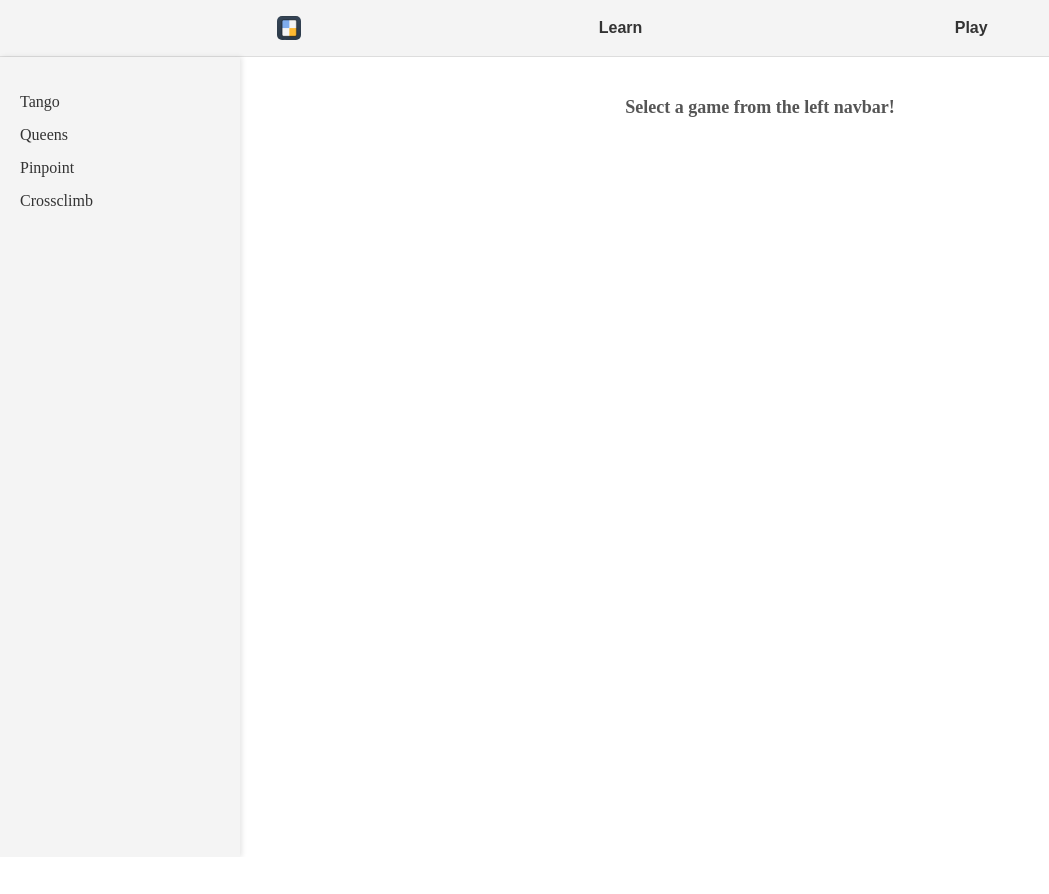
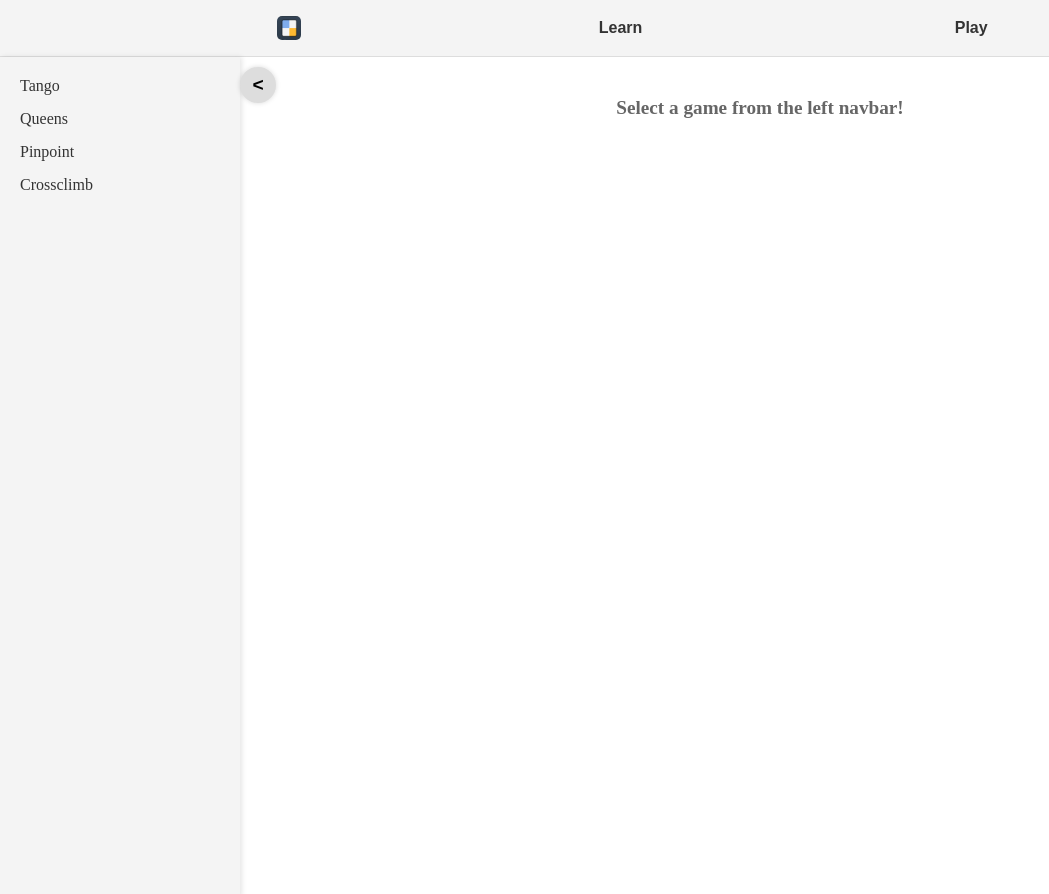
Before and after one commit to seany4ng/linkedin-games-solver, a React (Vite) app in the folder web/: page /play in a window 1280 px wide. Shown: the top 894 px of the page, without its empty margins (0-1049 px from the left). Before the commit the page ends 857 px from the top, so only its background shows below. Built offline with nearby package versions, Linux system fonts and the light colour scheme.

Commit message:
change nav bar shet

```diff
--- a/web/src/pages/LearnPage.tsx
+++ b/web/src/pages/LearnPage.tsx
@@ -1,35 +1,93 @@
-import React from 'react';
-import { BrowserRouter as Router, Routes, Route, Link } from 'react-router-dom';
+import React, { useState } from 'react';
+import { Routes, Route, NavLink } from 'react-router-dom';
 import TangoBoard from '../components/TangoBoard';
 import QueensBoard from '../components/QueensBoard';
 import '../styles/LearnPage.css';
 
 const LearnPage: React.FC = () => {
+    const [isCollapsed, setIsCollapsed] = useState(false);
+
+    const toggleNav = () => {
+        setIsCollapsed((prev) => !prev);
+    };
+
     return (
         <div className="solve-page-container">
-            <aside className="left-nav">
+            <div className="nav-container">
+                <aside className={`left-nav ${isCollapsed ? 'collapsed' : ''}`}>
                     <ul>
                         <li>
-                        <Link to="/solve/tango" className="solve-nav-link">Tango</Link>
+                            <NavLink
+                                to="/solve/tango"
+                                className={({ isActive }) =>
+                                    isActive ? 'solve-nav-link active' : 'solve-nav-link'
+                                }
+                            >
+                                Tango
+                            </NavLink>
                         </li>
                         <li>
-                        <Link to="/solve/queens" className="solve-nav-link">Queens</Link>
+                            <NavLink
+                                to="/solve/queens"
+                                className={({ isActive }) =>
+                                    isActive ? 'solve-nav-link active' : 'solve-nav-link'
+                                }
+                            >
+                                Queens
+                            </NavLink>
                         </li>
                         <li>
-                        <Link to="/solve/pinpoint" className="solve-nav-link">Pinpoint</Link>
+                            <NavLink
+                                to="/solve/pinpoint"
+                                className={({ isActive }) =>
+                                    isActive ? 'solve-nav-link active' : 'solve-nav-link'
+                                }
+                            >
+                                Pinpoint
+                            </NavLink>
                         </li>
                         <li>
-                        <Link to="/solve/crossclimb" className="solve-nav-link">Crossclimb</Link>
+                            <NavLink
+                                to="/solve/crossclimb"
+                                className={({ isActive }) =>
+                                    isActive ? 'solve-nav-link active' : 'solve-nav-link'
+                                }
+                            >
+                                Crossclimb
+                            </NavLink>
                         </li>
                     </ul>
                 </aside>
+
+                <button className="toggle-button" onClick={toggleNav}>
+                    {isCollapsed ? '>' : '<'}
+                </button>
+            </div>
+
             <main className="learn-content">
                 <Routes>
                     <Route path="tango" element={<TangoBoard />} />
                     <Route path="queens" element={<QueensBoard />} />
-                    <Route path="pinpoint" element={<div className="placeholder-page">Pinpoint Page Content TBD</div>} />
-                    <Route path="crossclimb" element={<div className="placeholder-page">Crossclimb Page Content TBD</div>} />
-                    <Route path="*" element={<div className="placeholder-page">Select a game from the left navbar!</div>} />
+                    <Route
+                        path="pinpoint"
+                        element={
+                            <div className="placeholder-page">Pinpoint Page Content TBD</div>
+                        }
+                    />
+                    <Route
+                        path="crossclimb"
+                        element={
+                            <div className="placeholder-page">Crossclimb Page Content TBD</div>
+                        }
+                    />
+                    <Route
+                        path="*"
+                        element={
+                            <div className="placeholder-page">
+                                Select a game from the left navbar!
+                            </div>
+                        }
+                    />
                 </Routes>
             </main>
         </div>
--- a/web/src/pages/PlayPage.tsx
+++ b/web/src/pages/PlayPage.tsx
@@ -1,35 +1,93 @@
-import React from 'react';
-import { BrowserRouter as Router, Routes, Route, Link } from 'react-router-dom';
+import React, { useState } from 'react';
+import { Routes, Route, NavLink } from 'react-router-dom';
 import '../styles/PlayPage.css';
 import GeneratedTangoBoard from '../components/GeneratedTangoBoard';
 import GeneratedQueensBoard from '../components/GeneratedQueensBoard';
 
 const PlayPage: React.FC = () => {
+    const [isCollapsed, setIsCollapsed] = useState(false);
+
+    const toggleNav = () => {
+        setIsCollapsed((prev) => !prev);
+    };
+
     return (
         <div className="solve-page-container">
-            <aside className="left-nav">
+            <div className="nav-container">
+                <aside className={`left-nav ${isCollapsed ? 'collapsed' : ''}`}>
                     <ul>
                         <li>
-                        <Link to="/play/tango" className="solve-nav-link">Tango</Link>
+                            <NavLink
+                                to="/play/tango"
+                                className={({ isActive }) =>
+                                    isActive ? 'solve-nav-link active' : 'solve-nav-link'
+                                }
+                            >
+                                Tango
+                            </NavLink>
                         </li>
                         <li>
-                        <Link to="/play/queens" className="solve-nav-link">Queens</Link>
+                            <NavLink
+                                to="/play/queens"
+                                className={({ isActive }) =>
+                                    isActive ? 'solve-nav-link active' : 'solve-nav-link'
+                                }
+                            >
+                                Queens
+                            </NavLink>
                         </li>
                         <li>
-                        <Link to="/play/pinpoint" className="solve-nav-link">Pinpoint</Link>
+                            <NavLink
+                                to="/play/pinpoint"
+                                className={({ isActive }) =>
+                                    isActive ? 'solve-nav-link active' : 'solve-nav-link'
+                                }
+                            >
+                                Pinpoint
+                            </NavLink>
                         </li>
                         <li>
-                        <Link to="/play/crossclimb" className="solve-nav-link">Crossclimb</Link>
+                            <NavLink
+                                to="/play/crossclimb"
+                                className={({ isActive }) =>
+                                    isActive ? 'solve-nav-link active' : 'solve-nav-link'
+                                }
+                            >
+                                Crossclimb
+                            </NavLink>
                         </li>
                     </ul>
                 </aside>
+
+                <button className="toggle-button" onClick={toggleNav}>
+                    {isCollapsed ? '>' : '<'}
+                </button>
+            </div>
+
             <main className="play-content">
                 <Routes>
                     <Route path="tango" element={<GeneratedTangoBoard />} />
-                    <Route path="queens" element={<GeneratedQueensBoard/>} />
-                    <Route path="pinpoint" element={<div className="placeholder-page">Pinpoint Page Content TBD</div>} />
-                    <Route path="crossclimb" element={<div className="placeholder-page">Crossclimb Page Content TBD</div>} />
-                    <Route path="*" element={<div className="placeholder-page">Select a game from the left navbar!</div>} />
+                    <Route path="queens" element={<GeneratedQueensBoard />} />
+                    <Route
+                        path="pinpoint"
+                        element={
+                            <div className="placeholder-page">Pinpoint Page Content TBD</div>
+                        }
+                    />
+                    <Route
+                        path="crossclimb"
+                        element={
+                            <div className="placeholder-page">Crossclimb Page Content TBD</div>
+                        }
+                    />
+                    <Route
+                        path="*"
+                        element={
+                            <div className="placeholder-page">
+                                Select a game from the left navbar!
+                            </div>
+                        }
+                    />
                 </Routes>
             </main>
         </div>
--- a/web/src/styles/LearnPage.css
+++ b/web/src/styles/LearnPage.css
@@ -1,24 +1,52 @@
+/* Overall container for the page */
 .solve-page-container {
     display: flex;
     height: 100vh;
+    /* Fill vertical space */
+    align-items: stretch;
+    /* So children also stretch to full height */
 }
 
+/*
+  Wrapper around the sidebar + toggle button.
+  This ensures the sidebar is not cut off vertically,
+  and we can position the toggle button absolutely inside.
+*/
+.nav-container {
+    position: relative;
+    height: 100%;
+}
+
+/* Default expanded sidebar */
 .left-nav {
     width: 200px;
+    height: 100%;
     background-color: #f4f4f4;
     padding: 20px;
     box-shadow: 2px 0 5px rgba(0, 0, 0, 0.1);
+    transition: width 0.3s ease;
+    overflow: hidden;
+    /* Hide content when collapsed */
 }
 
+/* Collapsed sidebar -> 0 width, 0 padding */
+.left-nav.collapsed {
+    width: 0;
+    padding: 0;
+}
+
+/* Sidebar UL / LI styling */
 .left-nav ul {
     list-style-type: none;
     padding: 0;
+    margin: 0;
 }
 
 .left-nav ul li {
     margin-bottom: 15px;
 }
 
+/* Nav links */
 .solve-nav-link {
     text-decoration: none;
     color: #333;
@@ -28,8 +56,44 @@
     text-decoration: underline;
 }
 
+/* Toggle button: circular, placed near the top edge */
+.toggle-button {
+    position: absolute;
+    top: 10px;
+    /* distance from top */
+    left: 100%;
+    /* right edge of the aside */
+    transform: translateX(0);
+
+    background-color: #ddd;
+    border: none;
+    border-radius: 50%;
+    cursor: pointer;
+    width: 36px;
+    height: 36px;
+    font-size: 1.2rem;
+    font-weight: bold;
+    box-shadow: 0 0 5px rgba(0, 0, 0, 0.15);
+}
+
+.toggle-button:hover {
+    background-color: #ccc;
+}
+
+/* Main content area */
 .learn-content {
     flex-grow: 1;
     padding: 20px;
     overflow-y: auto;
 }
+
+/* Placeholder page styling */
+.placeholder-page {
+    font-size: 1.2rem;
+    color: #666;
+}
+
+.solve-nav-link.active {
+    font-weight: bold;
+    color: #007BFF;
+}
--- a/web/src/styles/PlayPage.css
+++ b/web/src/styles/PlayPage.css
@@ -1,17 +1,45 @@
+/* Overall container for the page */
 .solve-page-container {
     display: flex;
     height: 100vh;
+    /* Fill vertical space */
+    /* Ensures children stretch in height if needed */
+    align-items: stretch;
 }
 
+/* Wrapper around the sidebar + button */
+.nav-container {
+    position: relative;
+    /*
+    Make this container also stretch to full height,
+    so the aside is fully visible and not "cut off"
+  */
+    height: 100%;
+}
+
+/* Default expanded sidebar */
 .left-nav {
+    /* Let the aside fill entire nav-container vertically */
+    height: 100%;
     width: 200px;
     background-color: #f4f4f4;
     padding: 20px;
     box-shadow: 2px 0 5px rgba(0, 0, 0, 0.1);
+    transition: width 0.3s ease;
+    overflow: hidden;
+    /* so text doesn't stick out when collapsed */
 }
 
+/* Fully collapse the sidebar to 0 width, 0 padding */
+.left-nav.collapsed {
+    width: 0;
+    padding: 0;
+}
+
+/* Remove default list styles and set spacing */
 .left-nav ul {
     list-style-type: none;
+    margin: 0;
     padding: 0;
 }
 
@@ -28,8 +56,44 @@
     text-decoration: underline;
 }
 
+/* Toggle button styling */
+.toggle-button {
+    position: absolute;
+    /* Place near the top of the sidebar */
+    top: 10px;
+    /* Sit just to the right edge of the aside */
+    left: 100%;
+    transform: translateX(0);
+
+    background-color: #ddd;
+    border: none;
+    border-radius: 50%;
+    cursor: pointer;
+    width: 36px;
+    height: 36px;
+    font-size: 1.2rem;
+    font-weight: bold;
+    box-shadow: 0 0 5px rgba(0, 0, 0, 0.15);
+}
+
+.toggle-button:hover {
+    background-color: #ccc;
+}
+
+/* Main content area */
 .play-content {
     flex-grow: 1;
     padding: 20px;
     overflow-y: auto;
 }
+
+/* Placeholder page styling */
+.placeholder-page {
+    font-size: 1.2rem;
+    color: #666;
+}
+
+.solve-nav-link.active {
+    font-weight: bold;
+    color: #007BFF;
+}
```
Lines whose indentation alone changed are shown as unchanged.
